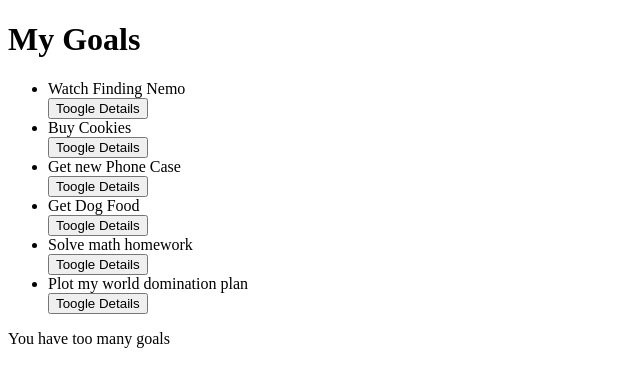
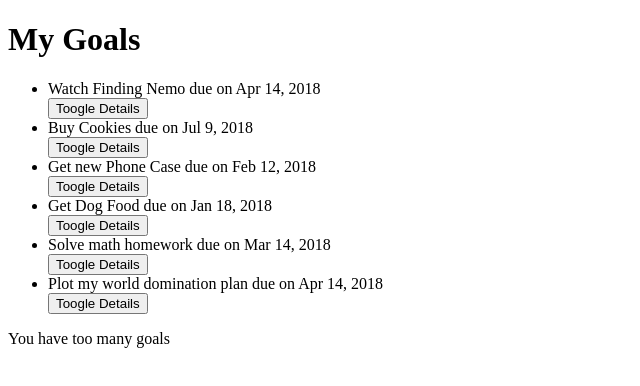
Before and after one commit to Mikemike-22/goals, an Angular app: page / in a window 1280 px wide. Shown: the top 386 px of the page, without its empty margins (0-640 px from the left). Built offline with nearby package versions, Linux system fonts and the light colour scheme.

Commit message:
create date pipe

```diff
--- a/src/app/goal.ts
+++ b/src/app/goal.ts
@@ -1,6 +1,6 @@
 export class Goal {
-    public showDescription:boolean;
-    constructor(public id:number, public name:string,public description:string){
+    public showDescription:boolean
+    constructor(public id:number, public name:string,public description:string,public completeDate:Date){
         this.showDescription=false
 
     }
--- a/src/app/goal/goal.component.html
+++ b/src/app/goal/goal.component.html
@@ -1,11 +1,11 @@
 <h1>My Goals</h1>
 <ul>
     <div *ngFor='let goal of goals;let i = index'>
-        <li >{{goal.name}}</li>
+        <li  id="{{i}}" appStrikethrough>{{goal.name}} due on {{goal.completeDate|date}}</li>
         <button  (click)='toogleDetails(i)'>Toogle Details</button>
 
-        <app-goal-details *ngIf="goal.showDescription" [goal]='goal' (isComplete)= 'completeGoal($event,i)'></app-goal-details>
+    <app-goal-details *ngIf="goal.showDescription" [goal]='goal' (isComplete)= 'completeGoal($event,i)'></app-goal-details>
+
     </div>
-
 </ul>
 <p *ngIf='goals.length > 5'>You have too many goals</p>
--- a/src/app/goal/goal.component.ts
+++ b/src/app/goal/goal.component.ts
@@ -9,12 +9,13 @@ import {Goal} from '../goal'
 export class GoalComponent implements OnInit {
 
   goals = [
-        new Goal(1,'Watch Finding Nemo','Find an online version and watch merlin find his son'),
-        new Goal(2,'Buy Cookies','I have to buy cookies for the parrot'),
-        new Goal(3, 'Get new Phone Case','Diana has her birthday coming up soon'),
-        new Goal(4, 'Get Dog Food','Pupper likes expensive sancks'),
-        new Goal(5, 'Solve math homework','Damn Math'),
-        new Goal(6, 'Plot my world domination plan','Cause I am an evil overlord'),
+        new Goal(1,'Watch Finding Nemo','Find an online version and watch merlin find his son',new Date(2018,3,14) ),
+        new Goal(2,'Buy Cookies','I have to buy cookies for the parrot',new Date(2018,6,9) ),
+        new Goal(3, 'Get new Phone Case','Diana has her birthday coming up soon',new Date(2018,1,12) ),
+        new Goal(4, 'Get Dog Food','Pupper likes expensive sancks',new Date(2018,0,18) ),
+        new Goal(5, 'Solve math homework','Damn Math',new Date(2018,2,14) ),
+        new Goal(6, 'Plot my world domination plan','Cause I am an evil overlord',new Date(2018,3,14) ),
+
     ]
 
     completeGoal(isComplete,index){
--- a/src/app/strikethrough.directive.ts
+++ b/src/app/strikethrough.directive.ts
@@ -1,10 +1,23 @@
-import { Directive } from '@angular/core';
+import { Directive,ElementRef,HostListener} from '@angular/core';
 
 @Directive({
   selector: '[appStrikethrough]'
 })
 export class StrikethroughDirective {
 
-  constructor() { }
 
+  constructor(private elem:ElementRef){}
+
+  @HostListener("click") onClicks(){
+    this.textDeco("line-through")
+  }
+
+  @HostListener("dblclick") onDoubleClicks(){
+    this.textDeco("None")
+  }
+
+  private textDeco(action:string){
+    this.elem.nativeElement.style.textDecoration=action;
+
+  }
 }
```
